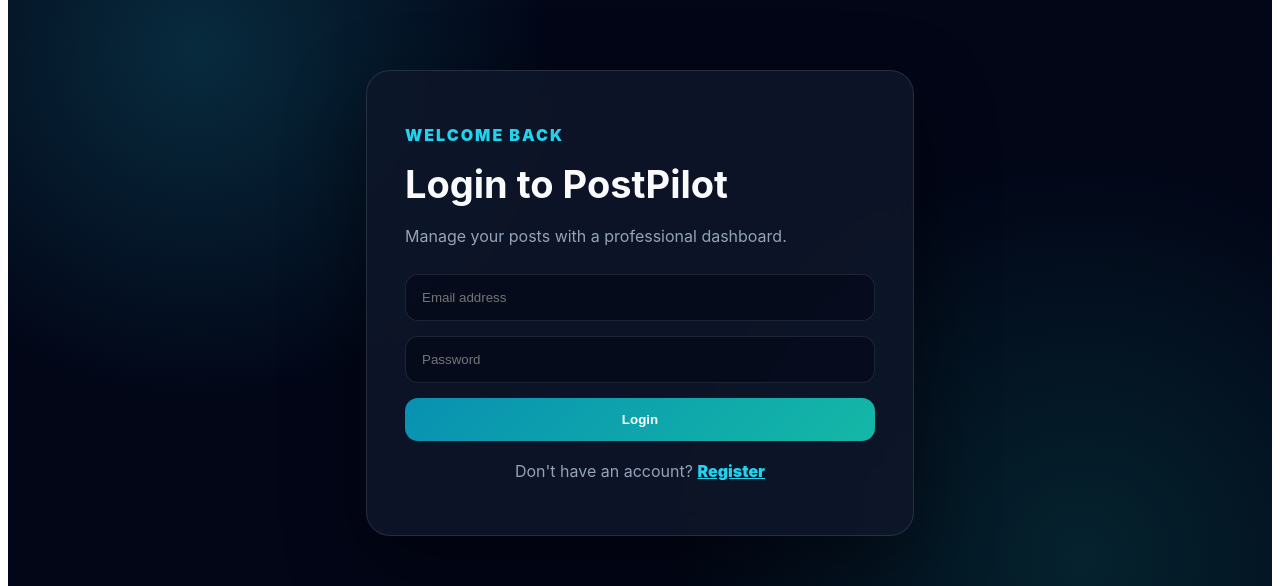
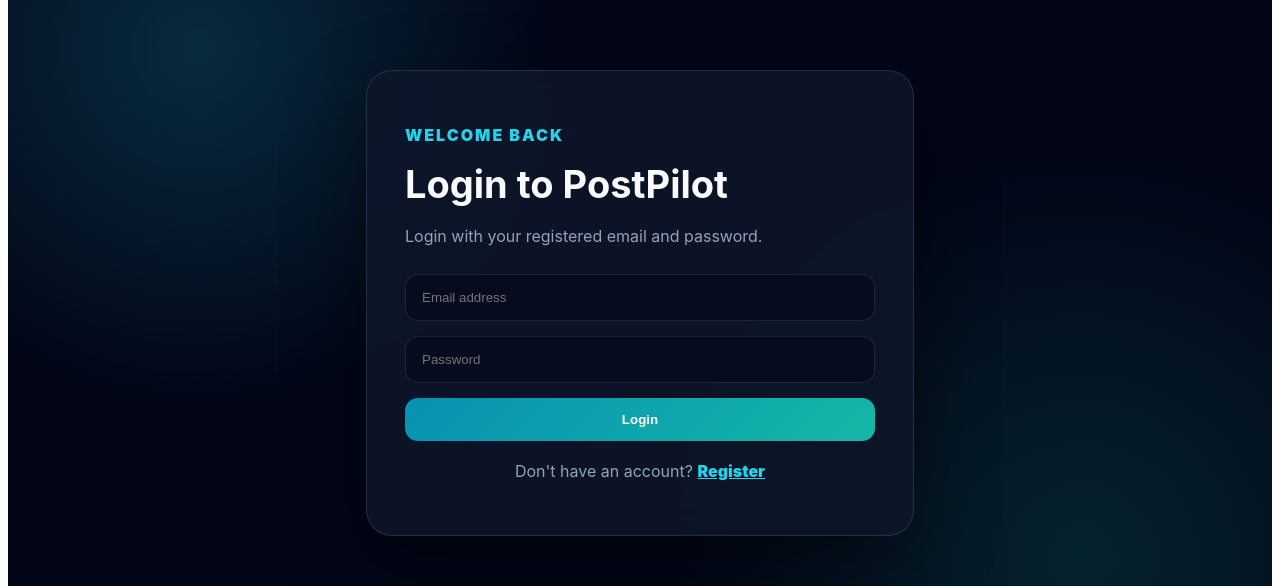
Before and after one commit to Kesarkarale/post-management-system, a React (Vite) app: page /login in a window 1280 px wide. Shown: the part 129-715 px from the top of the page. Built offline with nearby package versions, Linux system fonts and the light colour scheme.

Commit message:
Update Login.jsx

```diff
--- a/src/pages/Login.jsx
+++ b/src/pages/Login.jsx
@@ -1,18 +1,41 @@
-import { Link, useNavigate } from "react-router-dom";
+import { Link, useLocation, useNavigate } from "react-router-dom";
 import { useState } from "react";
 import { useAuth } from "../auth/AuthContext";
 
 export default function Login() {
   const { login } = useAuth();
   const navigate = useNavigate();
+  const location = useLocation();
+
   const [form, setForm] = useState({ email: "", password: "" });
-  const [error, setError] = useState("");
+
+  const [message, setMessage] = useState({
+    type: location.state?.successMessage ? "success" : "",
+    text: location.state?.successMessage || ""
+  });
+
+  const [loading, setLoading] = useState(false);
 
   function handleSubmit(e) {
     e.preventDefault();
-    const result = login(form.email, form.password);
-    if (!result.success) return setError(result.message);
-    navigate("/");
+    setMessage({ type: "", text: "" });
+    setLoading(true);
+
+    setTimeout(() => {
+      const result = login(form.email, form.password);
+
+      if (!result.success) {
+        setMessage({ type: "error", text: result.message });
+        setLoading(false);
+        return;
+      }
+
+      setMessage({ type: "success", text: "Login successful. Redirecting..." });
+
+      setTimeout(() => {
+        navigate("/");
+      }, 900);
+    }, 700);
   }
 
   const s = {
@@ -28,12 +51,22 @@
     card: {
       width: "min(470px,100%)",
       padding: 38,
-      borderRadius: 24,
-      background: "rgba(15,23,42,.84)",
+      borderRadius: 26,
+      background: "rgba(15,23,42,.86)",
       border: "1px solid rgba(148,163,184,.18)",
       boxShadow: "0 28px 80px rgba(0,0,0,.48)",
-      backdropFilter: "blur(18px)"
+      backdropFilter: "blur(18px)",
+      animation: "fadeIn .6s ease"
     },
+    keyframes: `
+      @keyframes fadeIn {
+        from { opacity: 0; transform: translateY(25px); }
+        to { opacity: 1; transform: translateY(0); }
+      }
+      @keyframes spin {
+        to { transform: rotate(360deg); }
+      }
+    `,
     eyebrow: { color: "#22d3ee", letterSpacing: 2, fontWeight: 900 },
     h1: { color: "#f8fafc", fontSize: 38, margin: "8px 0" },
     text: { color: "#94a3b8", lineHeight: 1.7 },
@@ -53,14 +86,35 @@
       color: "#fff",
       fontWeight: 900,
       border: "none",
-      cursor: "pointer"
+      cursor: "pointer",
+      display: "flex",
+      justifyContent: "center",
+      alignItems: "center",
+      gap: 10
+    },
+    loader: {
+      width: 18,
+      height: 18,
+      borderRadius: "50%",
+      border: "3px solid rgba(255,255,255,.35)",
+      borderTop: "3px solid #fff",
+      animation: "spin .8s linear infinite"
+    },
+    msg: {
+      padding: 13,
+      borderRadius: 13,
+      marginTop: 16,
+      fontWeight: 800
     },
     error: {
       background: "rgba(127,29,29,.28)",
       color: "#fecaca",
-      padding: 12,
-      borderRadius: 12,
-      marginTop: 16
+      border: "1px solid rgba(248,113,113,.28)"
+    },
+    success: {
+      background: "rgba(20,184,166,.14)",
+      color: "#99f6e4",
+      border: "1px solid rgba(45,212,191,.28)"
     },
     switch: { color: "#94a3b8", textAlign: "center", marginTop: 20 },
     link: { color: "#22d3ee", fontWeight: 900 }
@@ -68,21 +122,42 @@
 
   return (
     <section style={s.page}>
+      <style>{s.keyframes}</style>
+
       <div style={s.card}>
         <p style={s.eyebrow}>WELCOME BACK</p>
         <h1 style={s.h1}>Login to PostPilot</h1>
-        <p style={s.text}>Manage your posts with a professional dashboard.</p>
+        <p style={s.text}>Login with your registered email and password.</p>
 
-        {error && <div style={s.error}>{error}</div>}
+        {message.text && (
+          <div style={{ ...s.msg, ...(message.type === "success" ? s.success : s.error) }}>
+            {message.text}
+          </div>
+        )}
 
         <form onSubmit={handleSubmit} style={s.form}>
-          <input style={s.input} type="email" placeholder="Email address" value={form.email}
-            onChange={(e) => setForm({ ...form, email: e.target.value })} required />
+          <input
+            style={s.input}
+            type="email"
+            placeholder="Email address"
+            value={form.email}
+            onChange={(e) => setForm({ ...form, email: e.target.value })}
+            required
+          />
 
-          <input style={s.input} type="password" placeholder="Password" value={form.password}
-            onChange={(e) => setForm({ ...form, password: e.target.value })} required />
+          <input
+            style={s.input}
+            type="password"
+            placeholder="Password"
+            value={form.password}
+            onChange={(e) => setForm({ ...form, password: e.target.value })}
+            required
+          />
 
-          <button style={s.btn}>Login</button>
+          <button style={s.btn} disabled={loading}>
+            {loading && <span style={s.loader}></span>}
+            {loading ? "Checking..." : "Login"}
+          </button>
         </form>
 
         <p style={s.switch}>
```
